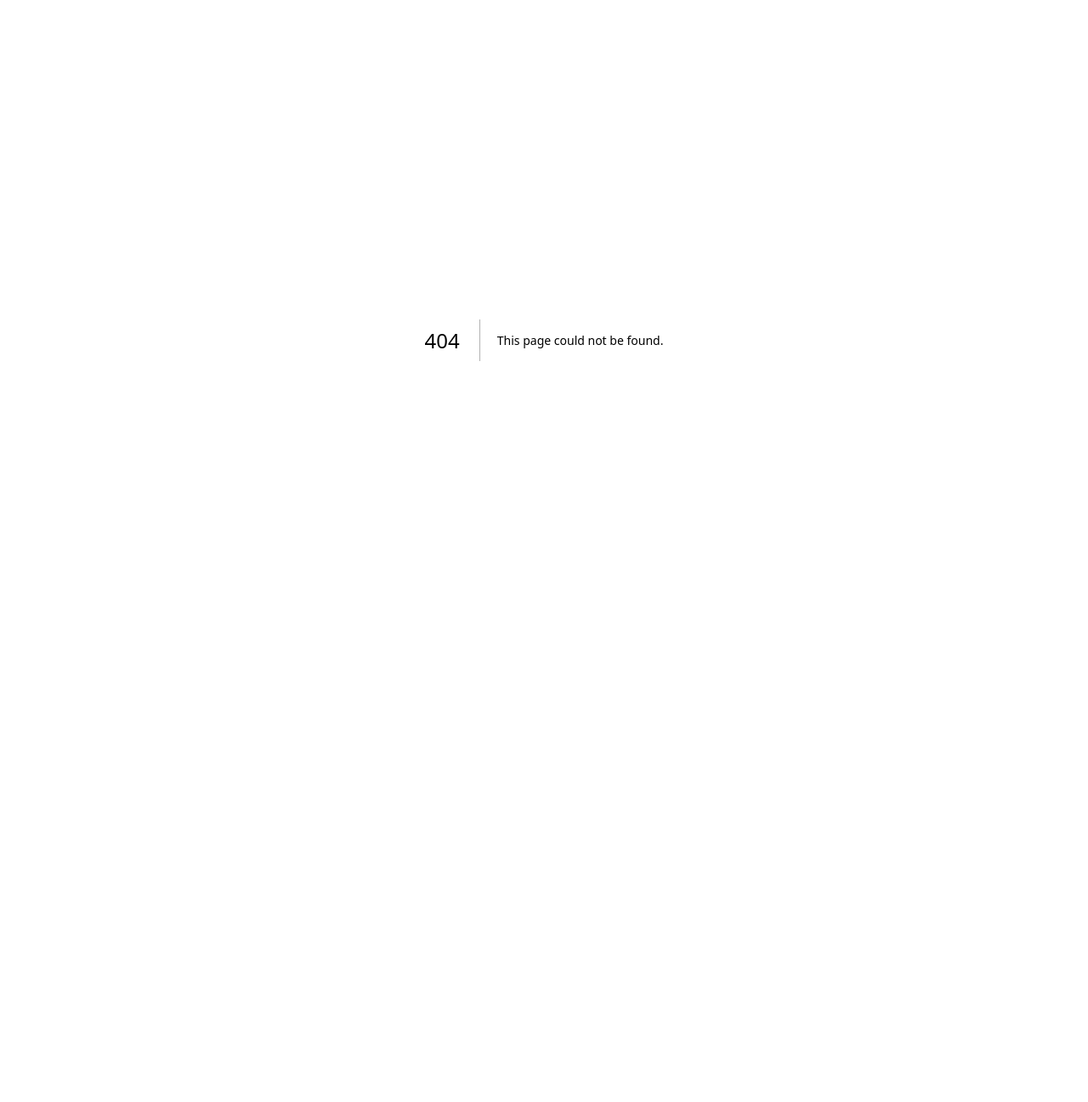
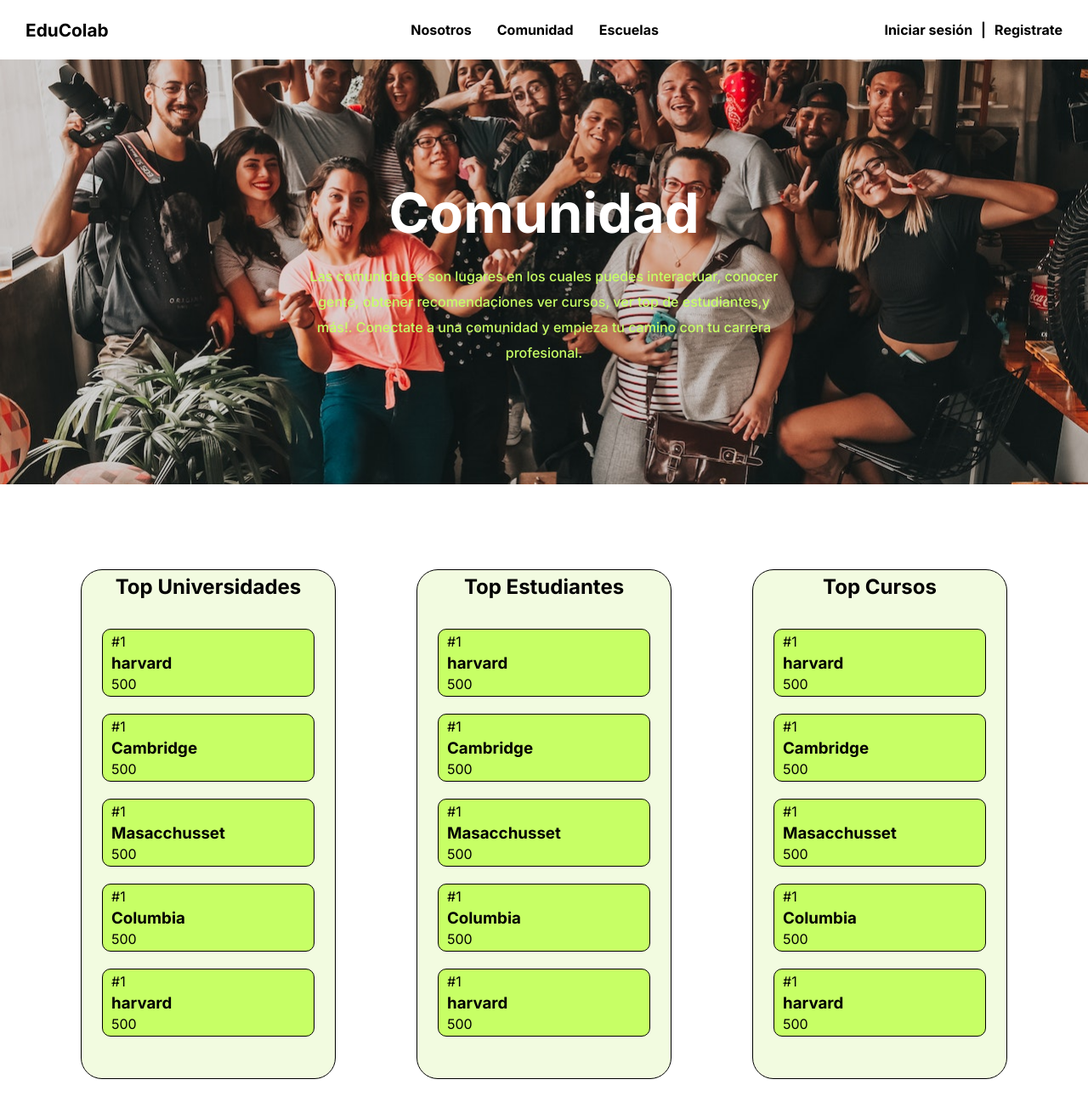
Before and after one commit to EduColab/frontend, a Next.js app: page /community in a window 1280 px wide. Before the commit this address had no page. Shown: the top 1297 px of the page at 85% size. Before the commit the page ends 800 px from the top, so only its background shows below. Built offline with nearby package versions, Linux system fonts and the light colour scheme.

Commit message:
adding community page

```diff
--- /dev/null
+++ b/src/app/community/page.js
@@ -0,0 +1,32 @@
+import Nav from "@/components/navbar/Nav";
+import React from "react";
+import styles from "../../styles/community.module.css";
+import Footer from "@/components/Footer/Footer";
+import TopList from "@/components/TopList/TopList";
+
+const CommunityPage = () => {
+
+
+  return (
+    <section className={styles.section}>
+      <Nav />
+      <div className={styles.description}>
+        <h2 className={styles.description_title}>Comunidad</h2>
+        <p className={styles.description_text}>
+          Las comunidades son lugares en los cuales puedes interactuar, conocer
+          gente, obtener recomendaciones ver cursos, ver top de estudiantes,y
+          más!. Conectate a una comunidad y empieza tu camino con tu carrera
+          profesional.
+        </p>
+      </div>
+      <div className={styles.main_box}>
+        <TopList name={"Universidades"}/>
+        <TopList name={"Estudiantes"}/>
+        <TopList name={"Cursos"}/>
+      </div>
+      <Footer />
+    </section>
+  );
+};
+
+export default CommunityPage;
--- /dev/null
+++ b/src/components/TopList/TopList.js
@@ -0,0 +1,53 @@
+"use client";
+import React from "react";
+import styles from "./TopList.module.css";
+
+const TopList = ({ name }) => {
+  const top_universities = [
+    {
+      name: "harvard",
+      rank: "#1",
+      points: "500",
+    },
+    {
+      name: "Cambridge",
+      rank: "#1",
+      points: "500",
+    },
+    {
+      name: "Masacchusset",
+      rank: "#1",
+      points: "500",
+    },
+    {
+      name: "Columbia",
+      rank: "#1",
+      points: "500",
+    },
+    {
+      name: "harvard",
+      rank: "#1",
+      points: "500",
+    },
+  ];
+
+
+  return (
+    <div className={styles.top_list}>
+      <h2 className={styles.top_title}>Top {name}</h2>
+      <div className={styles.list}>
+        {top_universities.map(({ name, rank, points }) => {
+          return (
+            <div className={styles.list_item}>
+              <p>{rank}</p>
+              <h3>{name}</h3>
+              <p>{points}</p>
+            </div>
+          );
+        })}
+      </div>
+    </div>
+  );
+};
+
+export default TopList;
--- /dev/null
+++ b/src/components/TopList/TopList.module.css
@@ -0,0 +1,36 @@
+.top_list {
+  display: flex;
+  flex-direction: column;
+  align-items: center;
+
+  width: 300px;
+
+  background-color: var(--beige);
+  border-radius: 25px;
+  border: 1px solid black;
+}
+.top_title {
+  padding-top: 5px;
+  margin-bottom: 25px;
+}
+
+.list {
+  display: flex;
+  flex-direction: column;
+  justify-content: space-evenly;
+}
+.list_item {
+  margin: 10px 0px;
+
+  width: 250px;
+  height: 80px;
+  padding-left: 10px;
+  background-color: var(--green-yellow);
+  border: 1px solid black;
+  border-radius: 10px;
+
+  display: flex;
+  flex-direction: column;
+  align-items: flex-start;
+  justify-content: space-evenly;
+}
--- a/src/components/navbar/Nav.js
+++ b/src/components/navbar/Nav.js
@@ -5,11 +5,11 @@ import styles from "./Nav.module.css";
 const Nav = () => {
   return (
     <header className={styles.header}>
-      <p className={styles.logo}>EduColab</p>
+      <p className={styles.logo}><Link href="/" className={styles.link}>EduColab</Link></p>
       <nav className={styles.nav}>
-        <a>Nosotros</a>
-        <a>Comunidad</a>
-        <a>Escuelas</a>
+        <Link href="/about" className={styles.link}>Nosotros</Link>
+        <Link href="/community" className={styles.link}>Comunidad</Link>
+        <Link href="/" className={styles.link}>Escuelas</Link>
       </nav>
       <div className={styles.logInfo}>
         <Link href="/login" className={styles.link}>Iniciar sesión</Link>
--- /dev/null
+++ b/src/styles/community.module.css
@@ -0,0 +1,47 @@
+.section {
+  display: flex;
+  flex-direction: column;
+}
+
+.description {
+  margin-top: 70px;
+  width: 100%;
+  height: 500px;
+
+  display: flex;
+  flex-direction: column;
+  align-items: center;
+  justify-content: center;
+
+  background-image: url("../../public/pexels-matheus-bertelli-3856033.jpg");
+  background-position: center;
+  background-size: cover;
+  background-repeat: no-repeat;
+  opacity: 1;
+  color: var(--white);
+  transition: 0.3s;
+}
+
+.description_title {
+  font-size: 65px;
+  margin-bottom: 20px;
+}
+.description_text {
+  width: 45%;
+  font-weight: 500;
+  text-align: center;
+  line-height: 30px;
+  color: var(--green-yellow);
+}
+
+.main_box {
+  padding-top: 100px;
+  padding-bottom: 100px;
+  width: 100%;
+  height: 800px;
+
+  display: flex;
+  flex-direction: row;
+  justify-content: space-evenly;
+
+}
```
Also changed, not shown: src/app/about/page.js (added, +24 -0 lines), public/pexels-matheus-bertelli-3856033.jpg (added).
